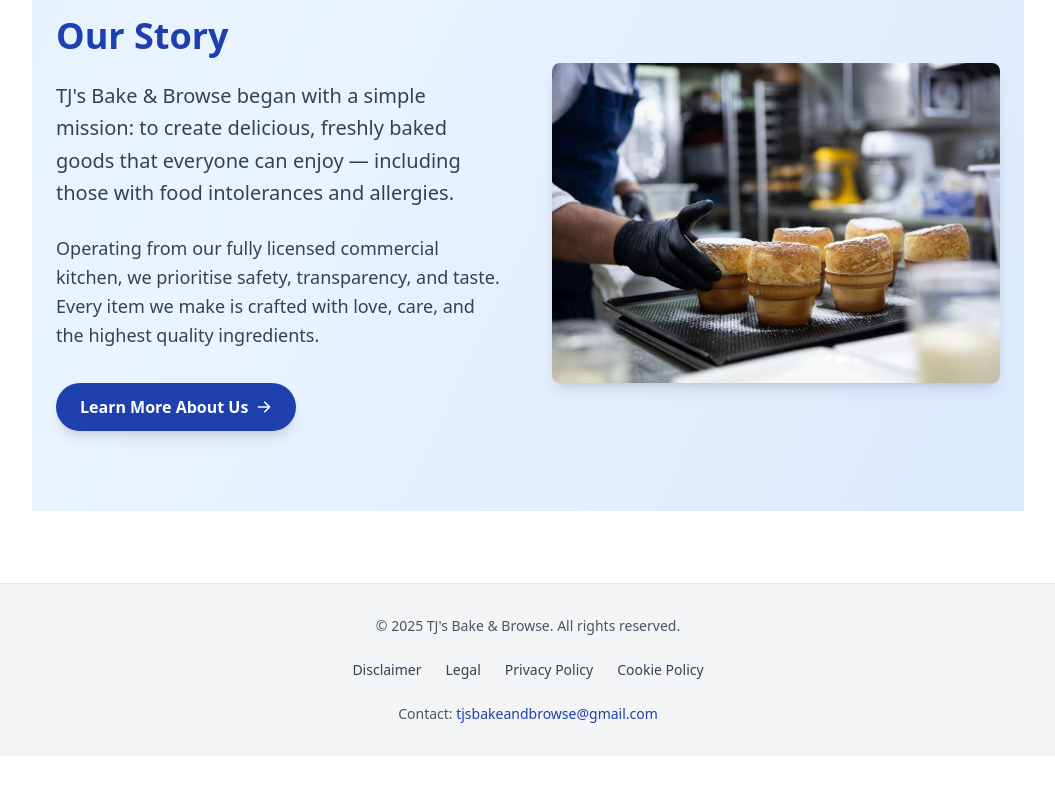
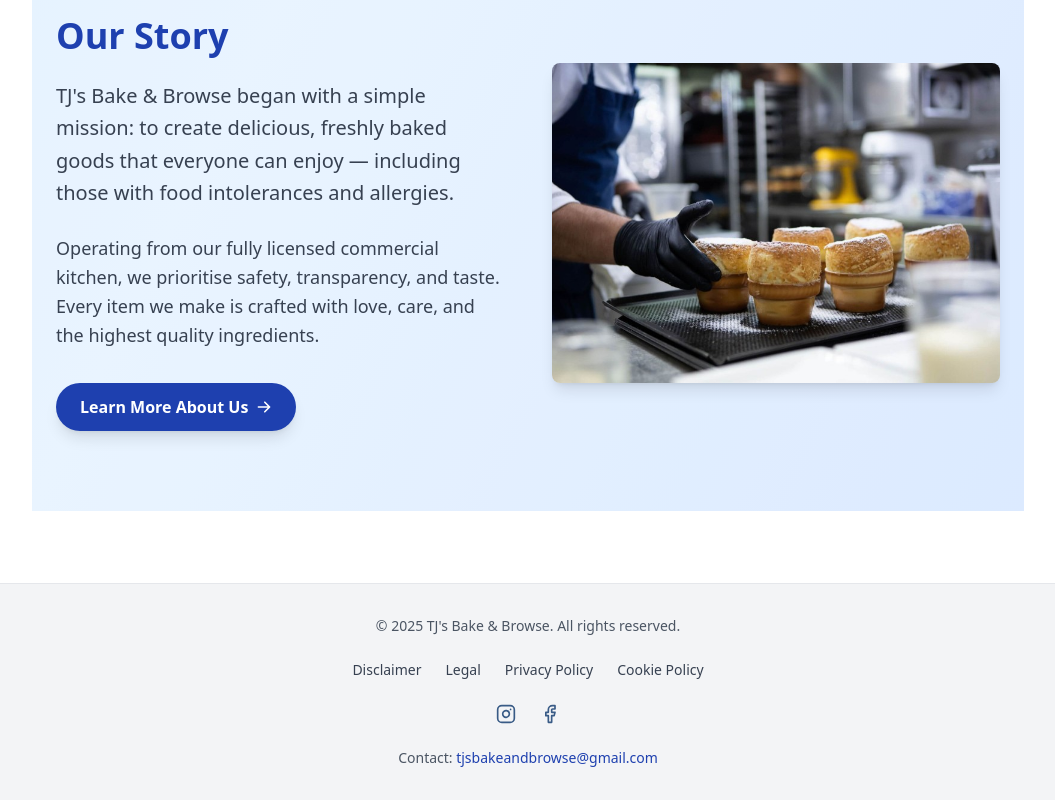
Before and after one commit to LewisSteven2022/tjs-bake-browse-full, a Next.js app: page / in a window 1280 px wide. Shown: the part 1617-2417 px from the top of the page, without its empty margins (112-1167 px from the left). Before the commit the page ends 2373 px from the top, so only its background shows below. Built offline with nearby package versions, Linux system fonts and the light colour scheme; no server answers.

Commit message:
Added socials in footer.

```diff
--- a/components/Footer.tsx
+++ b/components/Footer.tsx
@@ -1,5 +1,6 @@
 // components/Footer.tsx
 import Link from "next/link";
+import { Instagram, Facebook } from "lucide-react";
 
 export default function Footer() {
 	return (
@@ -35,6 +36,26 @@ export default function Footer() {
 					</Link>
 				</nav>
 
+				{/* Social links */}
+				<nav className="flex items-center gap-4 sm:gap-6">
+					<a
+						href="https://instagram.com/tjsbakeandbrowse"
+						target="_blank"
+						rel="noopener noreferrer"
+						aria-label="Instagram"
+						className="text-[#395B86] hover:text-[#1E40AF] transition">
+						<Instagram size={20} />
+					</a>
+					<a
+						href="https://facebook.com/tjsbakeandbrowse"
+						target="_blank"
+						rel="noopener noreferrer"
+						aria-label="Facebook"
+						className="text-[#395B86] hover:text-[#1E40AF] transition">
+						<Facebook size={20} />
+					</a>
+				</nav>
+
 				{/* Contact */}
 				<p className="text-gray-600 text-sm">
 					Contact:{" "}
```
Also changed, not shown: Logs/02_BUG_TRACKING_LOG.md (+2 -0 lines), 1 other file (tests, documents, lock files or other folders).
